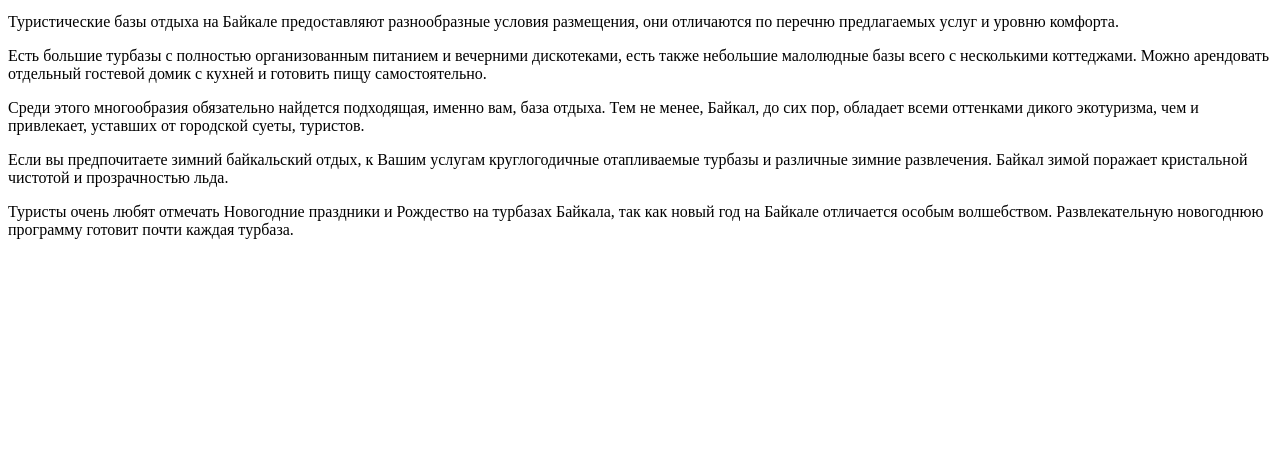
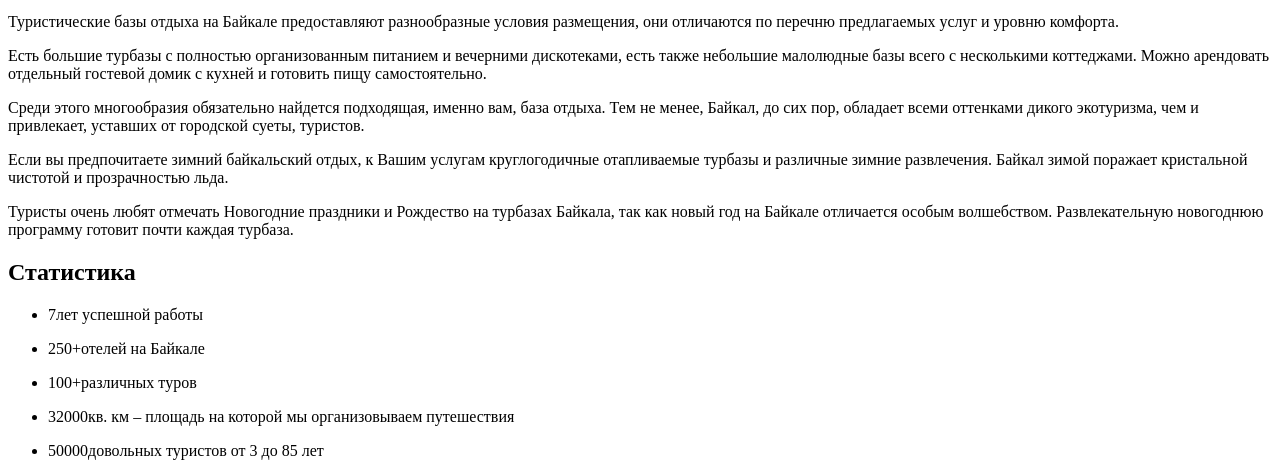
Before and after one commit to romanchenko2804/makrup-mentor, a plain HTML site: page index.html in a window 1280 px wide. Shown: the part 3433-3909 px from the top of the page. Before the commit the page ends 3688 px from the top, so only its background shows below. Drawn offline with Linux system fonts and the light colour scheme.

Commit message:
seventh section

```diff
--- a/index.html
+++ b/index.html
@@ -9,6 +9,7 @@
 </head>
 
 <body>
+    <!-- шапка сайта -->
     <header>
         <a href="/">
             <img src="#" alt="logo">
@@ -281,7 +282,37 @@
                 Байкале отличается особым волшебством. Развлекательную новогоднюю программу готовит почти каждая
                 турбаза.</p>
         </section>
+        <!-- седьмая секция -->
+        <section>
+            <h2>Статистика</h2>
+            <ul>
+                <li>
+                    <p><span>7</span>лет успешной
+                        работы</p>
+                </li>
+                <li>
+                    <p><span>250+</span>отелей
+                        на Байкале</p>
+                </li>
+                <li>
+                    <p><span>100+</span>различных
+                        туров</p>
+                </li>
+                <li>
+                    <p><span>32000</span>кв. км – площадь на которой мы
+                        организовываем путешествия</p>
+                </li>
+                <li>
+                    <p><span>50000</span>довольных туристов
+                        от 3 до 85 лет</p>
+                </li>
+            </ul>
+        </section>
     </main>
+    <!-- футер сайта -->
+    <footer>
+
+    </footer>
 
 </body>
 
```
